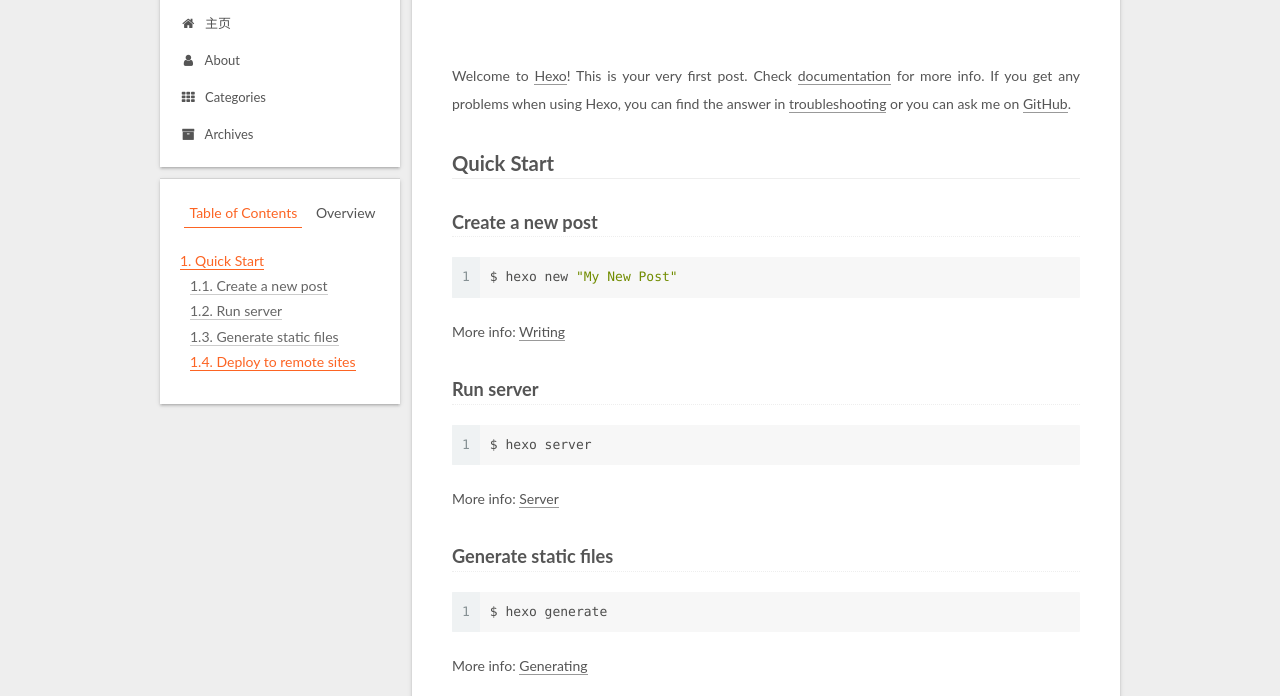
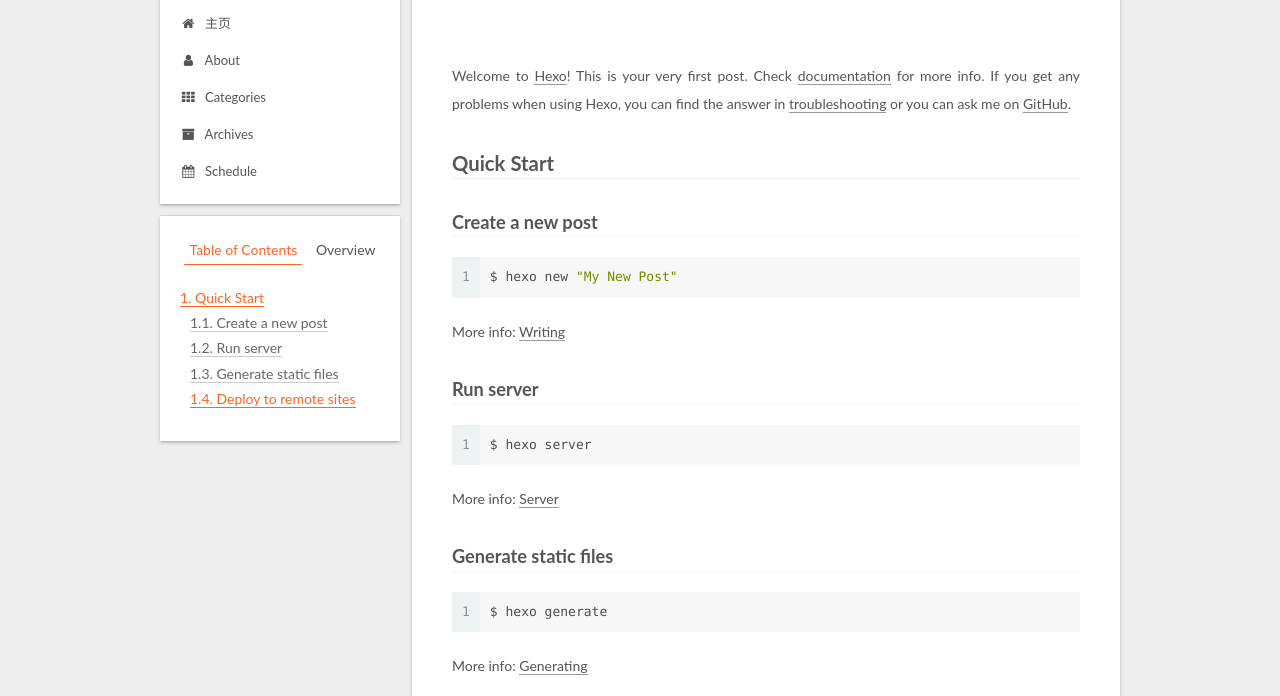
Before and after one commit to ramfmy/ramfmy.github.io, a plain HTML site: page 2019/05/01/hello-world/index.html in a window 1280 px wide. Shown: the part 104-800 px from the top of the page. Drawn offline with Linux system fonts and the light colour scheme.

Commit message:
Site updated: 2019-05-01 19:32:46

```diff
--- a/2019/05/01/hello-world/index.html
+++ b/2019/05/01/hello-world/index.html
@@ -216,6 +216,16 @@
               <i class="menu-item-icon fa fa-fw fa-archive"></i> <br>
 
             Archives
+          </a>
+        </li>
+
+
+        <li class="menu-item menu-item-schedule">
+          <a href="/schedule/" rel="section">
+
+              <i class="menu-item-icon fa fa-fw fa-calendar"></i> <br>
+
+            Schedule
           </a>
         </li>
 
```
Also changed, not shown: archives/2019/05/index.html (+10 -0 lines), archives/2019/index.html (+10 -0 lines), archives/index.html (+10 -0 lines), index.html (+10 -0 lines).
